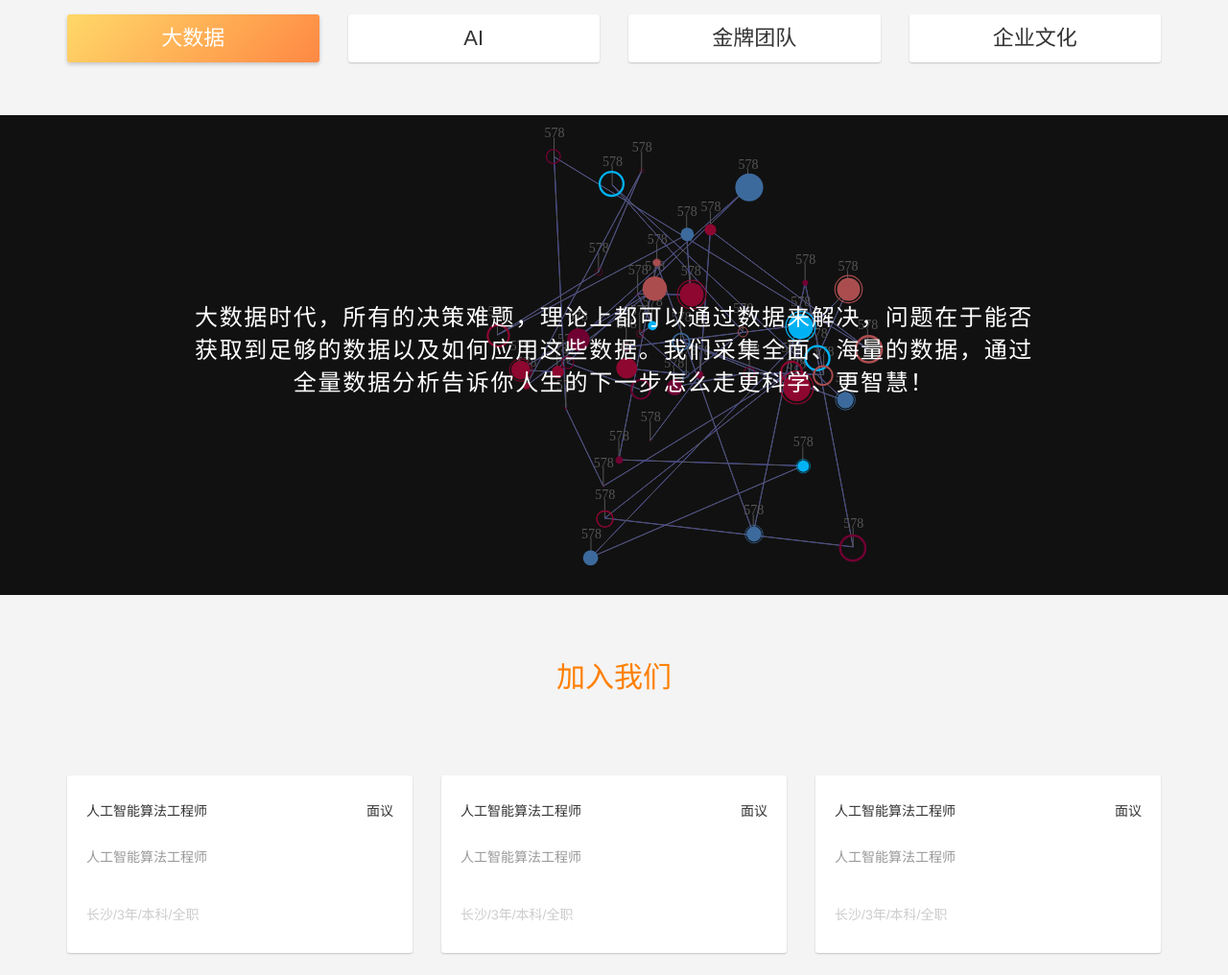
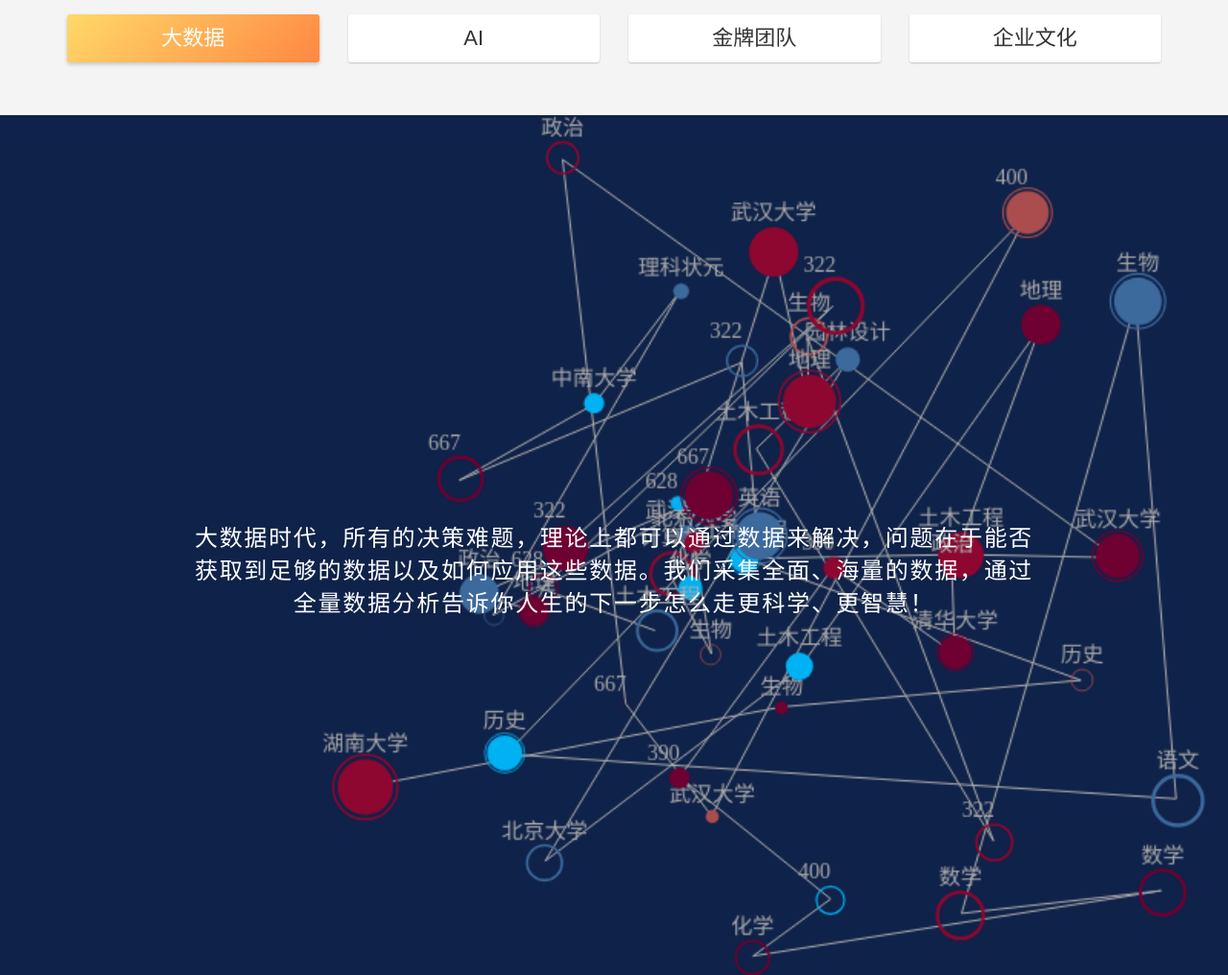
Before and after one commit to cantorfan/juangyangweb, a website: page index.html in a window 1280 px wide. Shown: the part 1000-2016 px from the top of the page at 96% size. Drawn offline with nearby package versions, Linux system fonts and the light colour scheme.

Commit message:
no message

```diff
--- a/js/banner2.js
+++ b/js/banner2.js
@@ -5,7 +5,7 @@
   let init_num = max_particles;
   let max_time = frequency * max_particles;
   let time_to_recreate = false;
-
+  let text_line=24;
   // Enable repopolate
   setTimeout(function () {
     time_to_recreate = true;
@@ -14,29 +14,30 @@
   // Popolate particles
   popolate(max_particles);
 
-  var canvas = document.getElementById('banner2');
-  canvas.width = $(window).width();
-  canvas.height = 500;
+  let canvas = document.getElementById('banner2');
+  canvas.width = screen.availWidth;
+  canvas.height = 600;
   //$("body").append(canvas);
-
-  var ctx = canvas.getContext('2d');
+  let ctx = canvas.getContext('2d');
 
   class Particle {
     constructor(ctx, options) {
       console.log(canvas.height)
       let colors = ["#00b2f3", "#3c6a9d", "#ab4d4f", "#8d0730", "#6f0032"]
+      let array = ["578", "678", "499", "322", "667", '628', '417', '325', '400', '390', '理科状元', '文科状元', '语文', '数学', '英语', '物理', '生物', '化学', '历史', '地理', '政治', '北京大学', '清华大学', '湖南大学', '武汉大学', '中南大学', '计算机', '园林设计', '土木工程', '金融专业']
       let types = ["full", "fill", "empty"]
       this.random = Math.random()
       this.ctx = ctx;
       this.progress = 0;
 
-      this.x = (canvas.width / 2) + (Math.random() * 200 - Math.random() * 200)
-      this.y = (canvas.height / 2) + (Math.random() * 200 - Math.random() * 200)
       this.w = canvas.width
       this.h = canvas.height
-      this.radius = 1 + (15 * this.random)
+      this.x = (canvas.width / 2) + (Math.random() * 200- Math.random() * 200)
+      this.y = (canvas.height / 2) + (Math.random() * 200 - Math.random() * 200)
+      this.radius = 4 + (15 * this.random)
       this.type = types[this.randomIntFromInterval(0, types.length - 1)];
       this.color = colors[this.randomIntFromInterval(0, colors.length - 1)];
+      this.text = array[this.randomIntFromInterval(0, array.length - 1)];
       this.a = 0
       this.s = (this.radius + (Math.random() * 1)) / 10;
     }
@@ -60,16 +61,25 @@
         case "full":
           this.createArcFill(this.radius, color)
           this.createArcEmpty(this.radius + lineWidth, lineWidth / 2, color)
+          this.createText(this.radius)
           break;
         case "fill":
           this.createArcFill(this.radius, color)
+          this.createText(this.radius)
           break;
         case "empty":
           this.createArcEmpty(this.radius, lineWidth, color)
+          this.createText(this.radius)
           break;
       }
     }
-
+    createText (radius) {
+      this.ctx.beginPath();
+      ctx.font = "14px 微软雅黑";
+      ctx.fillStyle = '#aaa';
+      ctx.fillText(this.text, this.x-this.text.length*7, this.y -radius-5);
+      this.ctx.closePath();
+    }
     createArcFill (radius, color) {
       this.ctx.beginPath();
       this.ctx.arc(this.x, this.y, radius, 0, 2 * Math.PI);
@@ -122,7 +132,7 @@
    * @num:number number of particles
    */
   function popolate (num) {
-    for (var i = 0; i < num; i++) {
+    for (let i = 0; i < num; i++) {
       setTimeout(
         function (x) {
           return function () {
@@ -136,10 +146,10 @@
   }
 
   function clear () {
-    // ctx.globalAlpha=0.04;
-    ctx.fillStyle = '#111';
+     //ctx.globalAlpha=0.4;
+    ctx.fillStyle = '#0f2249';
     ctx.fillRect(0, 0, canvas.width, canvas.height);
-    // ctx.globalAlpha=1;
+   // ctx.globalAlpha=1;
   }
 
   function connection () {
@@ -152,18 +162,18 @@
         ctx.moveTo(box1.x, box1.y);
         ctx.lineTo(box2.x, box2.y);
         ctx.lineWidth = 1;
-        ctx.strokeStyle = "#3f47ff";
+        ctx.strokeStyle = "#aaa";
         ctx.stroke();
-        //创建指示线
+        /* //创建指示线
         ctx.moveTo(box1.x, box1.y);
-        ctx.lineTo(box1.x, box1.y-20);
+        ctx.lineTo(box1.x, box1.y - 20);
         ctx.strokeStyle = "#555";
         ctx.lineWidth = 1;
         ctx.stroke();
         //创建描述
-        ctx.font="14px 微软雅黑";
+        ctx.font = "14px 微软雅黑";
         ctx.fillStyle = '#555';
-        ctx.fillText("578",box1.x-10,box1.y-20);
+        ctx.fillText("578", box1.x - 10, box1.y - 20); */
 
         ctx.closePath();
       }
--- a/style/style.scss
+++ b/style/style.scss
@@ -55,6 +55,7 @@ body{
   }
   canvas{
     display: block;
+    width: 100%;
   }
 }
 
```
Also changed, not shown: style/style.min.css.
